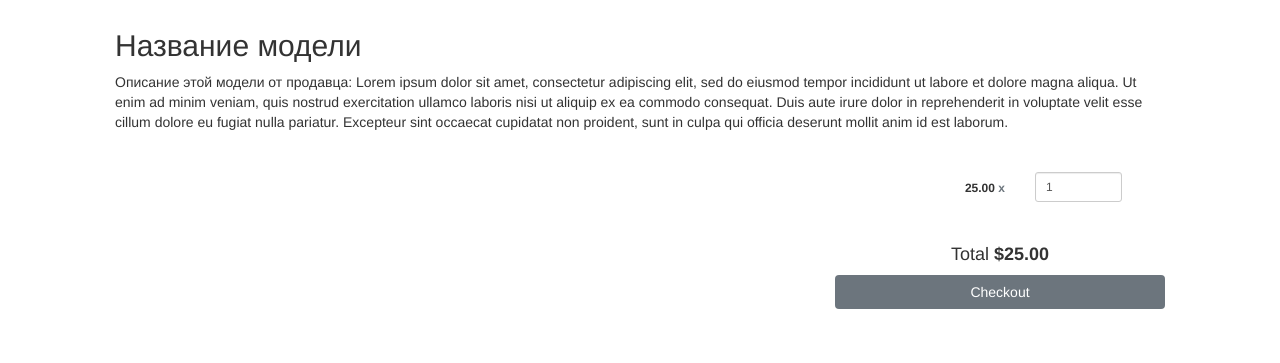
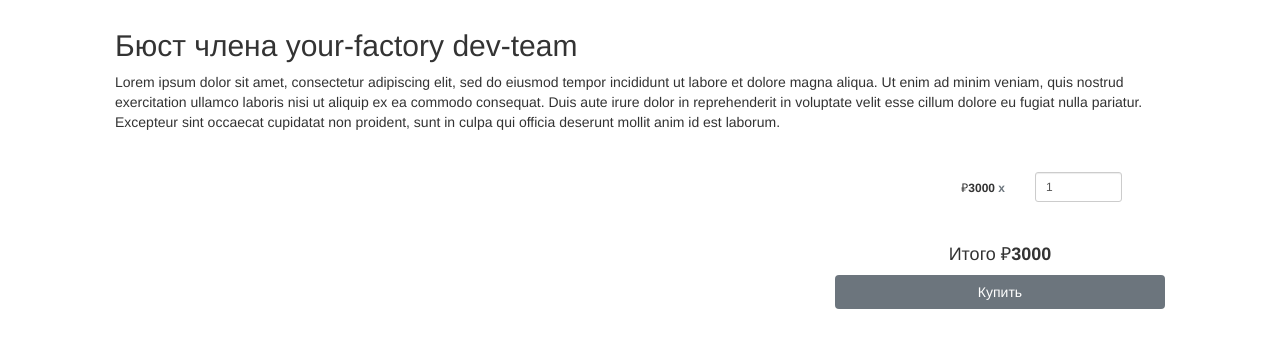
Before and after one commit to Your-Factory/marketplace, a Flask app: page /model in a window 1280 px wide. Shown: the part 437-800 px from the top of the page. Run offline with Flask 2, Linux system fonts and the light colour scheme; some libraries are stand-ins or nearby versions.

Commit message:
Small fixes in names

```diff
--- a/frontend/templates/model_page.html
+++ b/frontend/templates/model_page.html
@@ -47,7 +47,7 @@
 <main>
     <div class="container py-4">
         <header class="pb-3 mb-4 border-bottom">
-            {#        Здесь будет bar со страницы store-front из env#}
+            {#Код nav-bar#}
         </header>
 
         <div class="text-center">
@@ -56,8 +56,8 @@
         <div class="row align-items-md-stretch">
             <div class="container-fluid">
                 <div class="h-60 p-5">
-                    <h2>Название модели</h2>
-                    <p>Описание этой модели от продавца: Lorem ipsum dolor sit amet, consectetur adipiscing elit, sed do
+                    <h2>Бюст члена your-factory dev-team</h2>
+                    <p>Lorem ipsum dolor sit amet, consectetur adipiscing elit, sed do
                         eiusmod tempor incididunt ut labore et dolore magna aliqua. Ut enim ad minim veniam, quis
                         nostrud exercitation ullamco laboris nisi ut aliquip ex ea commodo consequat. Duis aute irure
                         dolor in reprehenderit in voluptate velit esse cillum dolore eu fugiat nulla pariatur. Excepteur
@@ -69,7 +69,7 @@
                     <div class="col-xs-4"></div>
                     <div class="col-xs-4">
                         <div class="col-xs-6 text-right">
-                            <h6><strong>25.00 <span class="text-muted">x</span></strong></h6>
+                            <h6>₽<strong>3000 <span class="text-muted">x</span></strong></h6>
                         </div>
                         <div class="col-xs-4">
                             <input type="text" class="form-control input-sm" value="1">
@@ -81,8 +81,8 @@
                         <div class="col-xs-4"></div>
                         <div class="col-xs-4"></div>
                         <div class="col-xs-4">
-                            <h4 class="text-center">Total <strong>$25.00</strong></h4>
-                            <button type="button" class="btn btn-secondary btn-block text-center">Checkout</button>
+                            <h4 class="text-center">Итого ₽<strong>3000</strong></h4>
+                            <button type="button" class="btn btn-secondary btn-block text-center">Купить</button>
                         </div>
                     </div>
                 </div>
```
